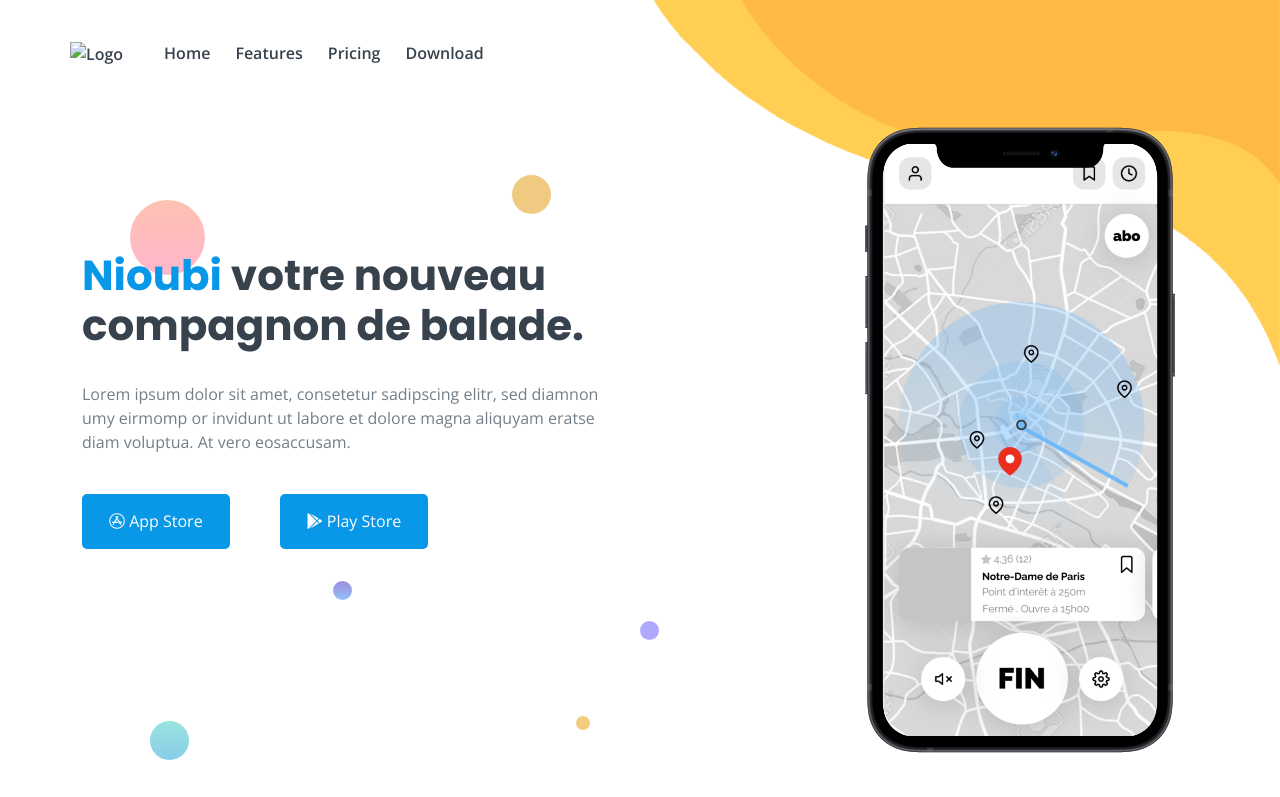
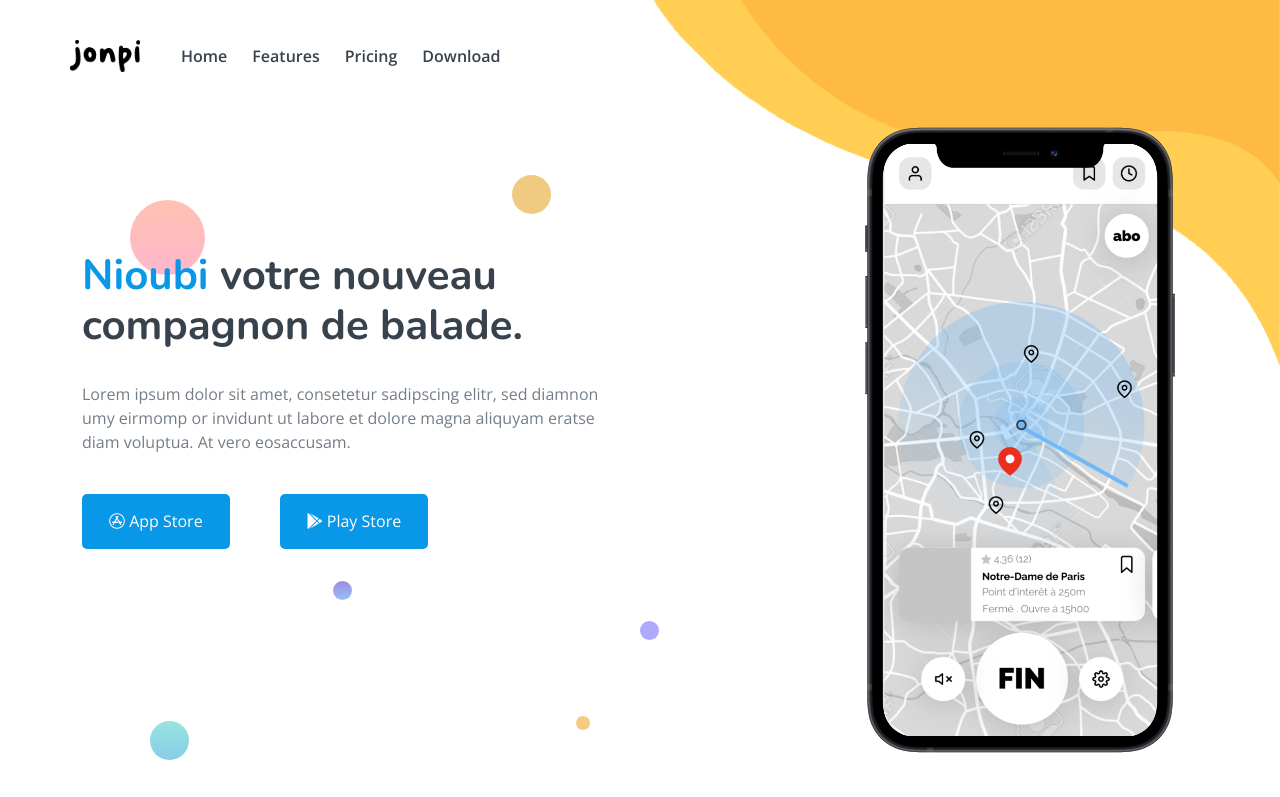
Before and after one commit to PFE-Sup-internet/Nioubi, a plain HTML site: page index.html in a window 1280 px wide. Shown: the top 797 px of the page. Drawn offline with nearby package versions, Linux system fonts and the light colour scheme.

Commit message:
logo + fonts

```diff
--- a/index.html
+++ b/index.html
@@ -8,9 +8,12 @@
     <meta name="viewport" content="width=device-width, initial-scale=1" />
     <link
       rel="shortcut icon"
-      href="assets/images/favicon.png"
+      href="images/favicon.png"
       type="image/png"
     />
+    <link rel="preconnect" href="https://fonts.googleapis.com">
+    <link rel="preconnect" href="https://fonts.gstatic.com" crossorigin>
+    <link href="https://fonts.googleapis.com/css2?family=Nunito:wght@200;300;400;600;700;800;900&display=swap" rel="stylesheet">
     <link rel="stylesheet" href="https://cdnjs.cloudflare.com/ajax/libs/font-awesome/5.15.3/css/all.min.css">
     <link href="https://cdn.jsdelivr.net/npm/bootstrap@5.0.2/dist/css/bootstrap.min.css" rel="stylesheet" integrity="sha384-EVSTQN3/azprG1Anm3QDgpJLIm9Nao0Yz1ztcQTwFspd3yD65VohhpuuCOmLASjC" crossorigin="anonymous">
     <link rel="stylesheet" href="style.css" />
@@ -23,7 +26,7 @@
         <div class="row">
           <div class="col-lg-12 navbar">
             <a class="navbar-brand" href="index.html">
-              <img src="assets/images/logo.png" alt="Logo" />
+              <img src="images/logo.png" alt="Logo" />
             </a>
             <a class="page-scroll nav-item" href="#home">Home</a>
             <a class="page-scroll nav-item" href="#features">Features</a>
@@ -465,7 +468,7 @@
                 class="footer-about mt-50 fadeIn"
               >
                 <a class="logo" href="#">
-                  <img src="assets/images/logo.png" alt="Logo" />
+                  <img src="images/logo blanc.png" alt="Logo" />
                 </a>
                 <p class="text">
                   Lorem ipsum dolor sit amet consetetur sadipscing elitr,
--- a/style.css
+++ b/style.css
@@ -47,7 +47,7 @@ h3,
 h4,
 h5,
 h6 {
-  font-family: poppins, sans-serif;
+  font-family: 'Nunito', poppins, sans-serif;
   font-weight: 700;
   color: #38424d;
   margin: 0;
@@ -147,7 +147,7 @@ p {
   z-index: 6;
 }
 .navbar-brand img {
-  max-width: 150px;
+  max-width: 70px;
 }
 
 .navbar {
```
Also changed, not shown: images/Capture d’écran 2021-06-27 à 10.11.26.png (added), images/Capture d’écran 2021-06-27 à 10.12.37.png (added), images/Capture d’écran 2021-06-27 à 10.13.24.png (added), images/Capture d’écran 2021-06-27 à 10.13.36.png (added), images/favicon.png (added), images/logo blanc.png (added), images/logo.png (added), images/mascotte.png (added).
